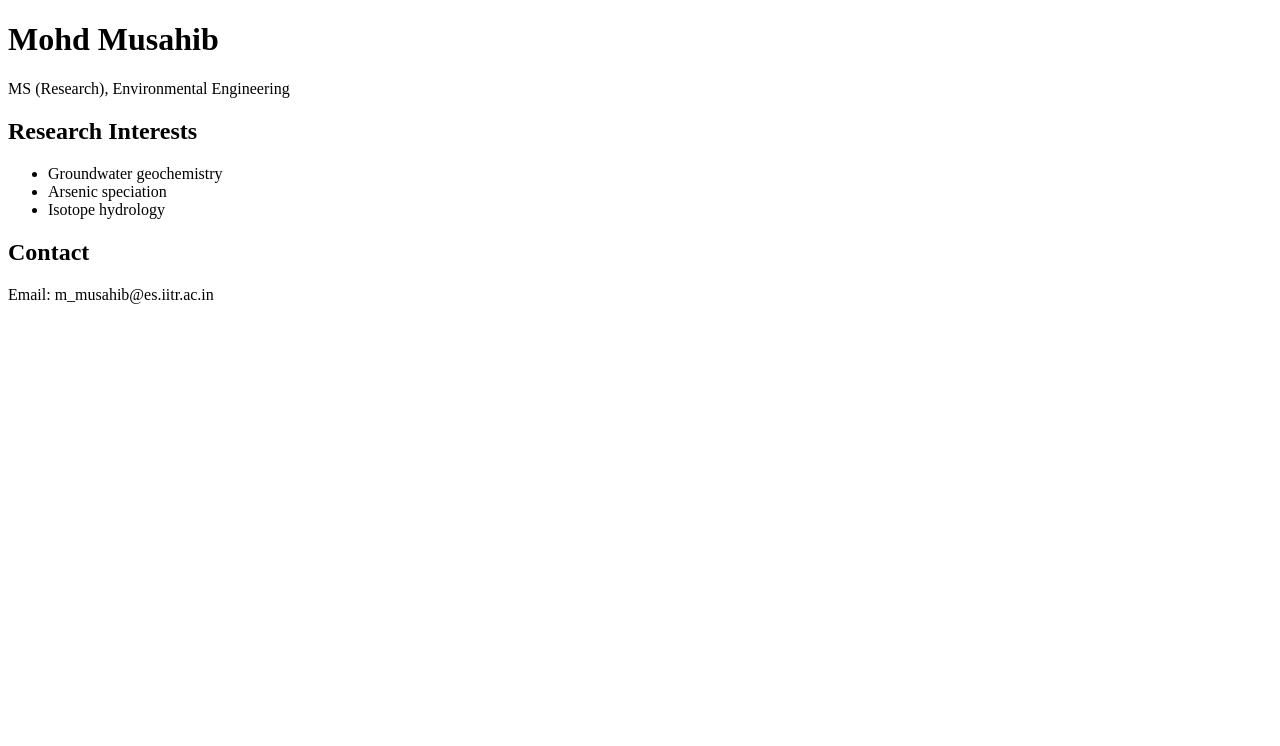
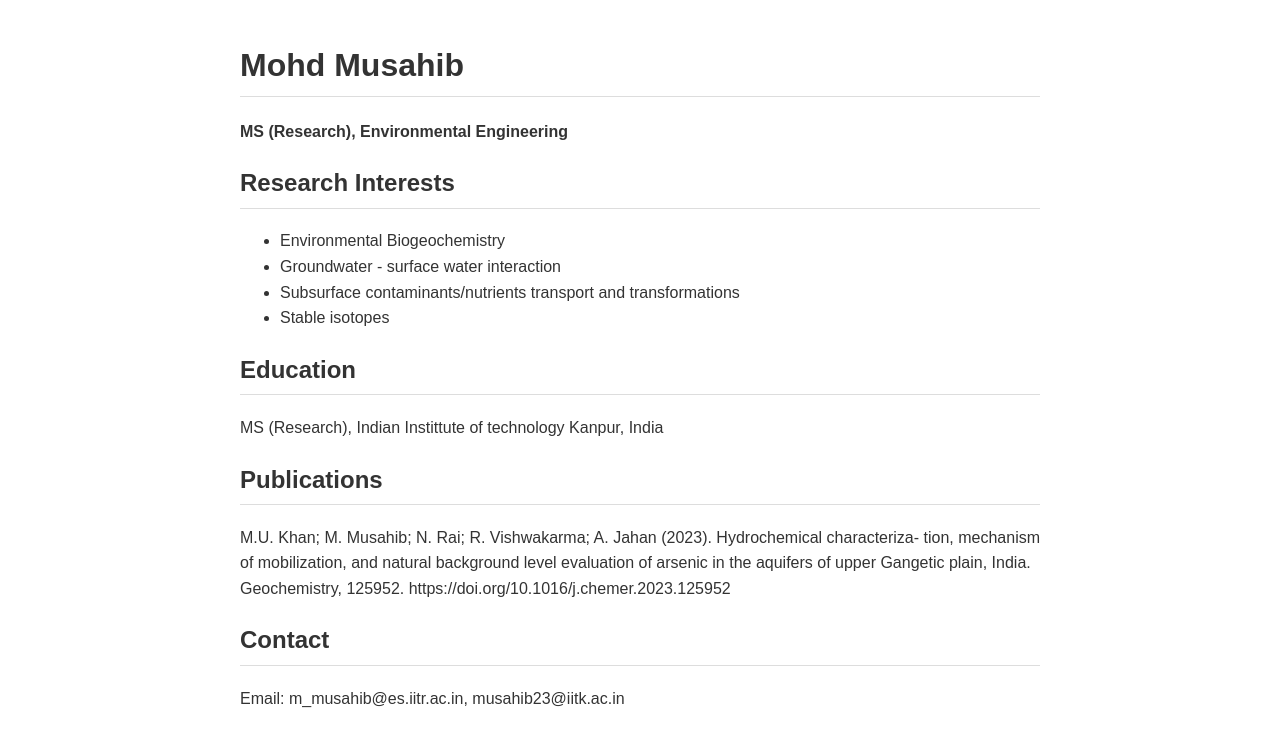
Before and after one commit to 20612009/mohdmusahib, a plain HTML site: page index.html in a window 1280 px wide. Drawn offline with Linux system fonts and the light colour scheme.

Commit message:
Update index.html

```diff
--- a/index.html
+++ b/index.html
@@ -1,20 +1,52 @@
 <!DOCTYPE html>
 <html>
 <head>
-  <title>Mohd Musahib | Biogeochemistry</title>
+  <meta charset="UTF-8">
+  <meta name="viewport" content="width=device-width, initial-scale=1.0">
+  <title>Mohd Musahib | Environmental Biogeochemistry</title>
+
+  <style>
+    body {
+      font-family: Arial, sans-serif;
+      margin: 40px auto;
+      max-width: 800px;
+      line-height: 1.6;
+      color: #333;
+    }
+    h1, h2 {
+      border-bottom: 1px solid #ddd;
+      padding-bottom: 5px;
+    }
+    a {
+      color: #0056b3;
+      text-decoration: none;
+    }
+  </style>
 </head>
+
 <body>
-  <h1>Mohd Musahib</h1>
-  <p>MS (Research), Environmental Engineering</p>
 
-  <h2>Research Interests</h2>
-  <ul>
-    <li>Groundwater geochemistry</li>
-    <li>Arsenic speciation</li>
-    <li>Isotope hydrology</li>
-  </ul>
+<h1>Mohd Musahib</h1>
+<p><strong>MS (Research), Environmental Engineering</strong></p>
 
-  <h2>Contact</h2>
-  <p>Email: m_musahib@es.iitr.ac.in</p>
+<h2>Research Interests</h2>
+<ul>
+   <li>Environmental Biogeochemistry</li>
+  <li>Groundwater - surface water interaction</li>
+  <li>Subsurface contaminants/nutrients transport and transformations</li>
+  <li>Stable isotopes</li>
+</ul>
+
+<h2>Education</h2>
+<p>MS (Research), Indian Instittute of technology Kanpur, India</p>
+
+<h2>Publications</h2>
+<p>M.U. Khan; M. Musahib; N. Rai; R. Vishwakarma; A. Jahan (2023). Hydrochemical characteriza-
+tion, mechanism of mobilization, and natural background level evaluation of arsenic in the aquifers of
+upper Gangetic plain, India. Geochemistry, 125952. https://doi.org/10.1016/j.chemer.2023.125952</p>
+
+<h2>Contact</h2>
+<p>Email: m_musahib@es.iitr.ac.in, musahib23@iitk.ac.in</p>
+
 </body>
 </html>
```
